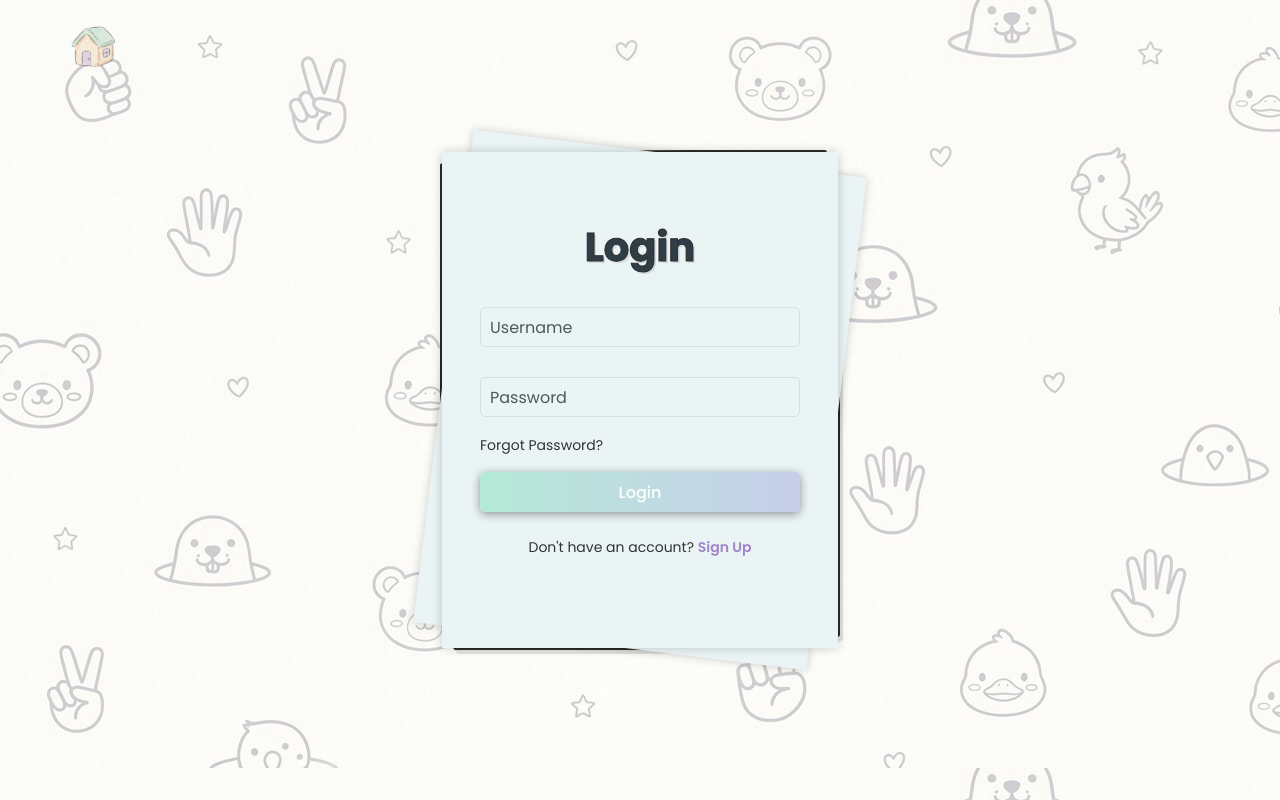
After one commit to Lojin-A/Focus_Pocus, a PHP site: page /Pages/login-signup.html in a window 1280 px wide. The commit adds this page. Run offline with PHP 8.4, Linux system fonts and the light colour scheme.

Commit message:
login-signup & fixed index

```diff
--- /dev/null
+++ b/Assets/CSS/login-signup.css
@@ -0,0 +1,225 @@
+@import url('https://fonts.googleapis.com/css2?family=Poppins:wght@300;400;500;600;700;800;900&display=swap');
+
+* {
+    margin: 0;
+    padding: 0;
+    box-sizing: border-box;
+    font-family: 'Poppins', sans-serif;
+}
+
+body {
+    display: flex;
+    justify-content: center;
+    align-items: center;
+    min-height: 100vh;
+    background-image:  linear-gradient(rgba(255, 255, 255, 0.5), rgba(255, 255, 255, 0.5)), url('../Media/Background.png');
+    overflow: hidden;
+}
+
+.wrapper {
+    position: relative;
+    width: 400px;
+    height: 500px;
+    border: 2px solid #2b2b2b;
+  border-radius: 255px 15px 225px 15px/15px 225px 15px 255px; /* Sketchy shape */
+  box-shadow: 3px 4px 0px rgba(0,0,0,0.1);
+
+}
+
+.form-wrapper {
+    position: absolute;
+    top: 0;
+    left: 0;
+    display: flex;
+    justify-content: center;
+    align-items: center;
+    width: 100%;
+    height: 100%;
+    background: #EAF4F4;
+    box-shadow: 0 0 10px rgba(0, 0, 0, .2);
+}
+
+.wrapper.animate-signUp .form-wrapper.sign-in {
+    transform: rotate(7deg);
+    animation: animateRotate .7s ease-in-out forwards;
+    animation-delay: .3s;
+}
+
+.wrapper.animate-signIn .form-wrapper.sign-in {
+    animation: animateSignIn 1.5s ease-in-out forwards;
+}
+
+@keyframes animateSignIn {
+    0% {
+        transform: translateX(0);
+    }
+
+    50% {
+        transform: translateX(-500px);
+    }
+
+    100% {
+        transform: translateX(0) rotate(7deg);
+    }
+}
+
+.wrapper .form-wrapper.sign-up {
+    transform: rotate(7deg);
+}
+
+.wrapper.animate-signIn .form-wrapper.sign-up {
+    animation: animateRotate .7s ease-in-out forwards;
+    animation-delay: .3s;
+}
+
+@keyframes animateRotate {
+    0% {
+        transform: rotate(7deg);
+    }
+
+    100% {
+        transform: rotate(0);
+        z-index: 1;
+    }
+}
+
+.wrapper.animate-signUp .form-wrapper.sign-up {
+    animation: animateSignUp 1.5s ease-in-out forwards;
+}
+
+@keyframes animateSignUp {
+    0% {
+        transform: translateX(0);
+        z-index: 1;
+    }
+
+    50% {
+        transform: translateX(500px);
+    }
+
+    100% {
+        transform: translateX(0) rotate(7deg);
+    }
+}
+
+h2 {
+    font-size: 30px;
+    color: #2F3E46;
+    text-align: center;
+    -webkit-text-stroke: 1px #312a2a; /* Dark outline */
+    text-shadow: 2px 2px 0px rgba(0,0,0,0.1); /* Slight drop shadow */
+    font-size: 2.5em;
+}
+
+.input-group {
+    position: relative;
+    width: 320px;
+    margin: 30px 0;
+}
+
+.input-group label {
+    position: absolute;
+    top: 50%;
+    left: 5px;
+    transform: translateY(-50%);
+    font-size: 16px;
+    color: #4A5A5A;
+    padding: 0 5px;
+    pointer-events: none;
+    transition: .5s;
+}
+
+.input-group input {
+    width: 100%;
+    height: 40px;
+    font-size: 16px;
+    color: #333;
+    padding: 0 10px;
+    background: transparent;
+    border: 1px solid #CFE3E3;
+    outline: none;
+    border-radius: 5px;
+}
+
+.input-group input:focus~label,
+.input-group input:valid~label {
+    top: 0;
+    font-size: 12px;
+    background: #CFE3E3;
+    border-radius: 10%;
+}
+
+.forgot-pass {
+    margin: -15px 0 15px;
+}
+
+.forgot-pass a {
+    color: #333;
+    font-size: 14px;
+    text-decoration: none;
+}
+
+.forgot-pass a:hover {
+    text-decoration: underline;
+}
+
+.btn {
+    position: relative;
+    top: 0;
+    left: 0;
+    width: 100%;
+    height: 40px;
+    background: linear-gradient(to right, #B5EAD7, #C7CEEA);
+    box-shadow: 0 2px 10px rgba(0, 0, 0, .4);
+    font-size: 16px;
+    color: #fff;
+    font-weight: 500;
+    cursor: pointer;
+    border-radius: 5px;
+    border: none;
+    outline: none;
+}
+
+.sign-link {
+    font-size: 14px;
+    text-align: center;
+    margin: 25px 0;
+}
+
+.sign-link p {
+    color: #333;
+}
+
+.sign-link p a {
+    color: #A084CA;
+    text-decoration: none;
+    font-weight: 600;
+}
+
+.sign-link p a:hover {
+    text-decoration: underline;
+}
+.home-button {
+  position: fixed;
+  top: 15px;
+  left: 60px;
+  z-index: 1000;
+  cursor: pointer;
+  transition: transform 0.3s ease;
+  display: block;
+}
+
+.home-button img {
+  width: 65px;
+  height: 65px;
+  object-fit: contain;
+  transition: all 0.3s ease;
+}
+
+.home-button:hover {
+  transform: scale(1.1);
+}
+
+.home-button:hover img {
+  filter: drop-shadow(0 0 5px rgba(79, 128, 111, 0.5));
+}
--- /dev/null
+++ b/Assets/JavaScript/login-signup.js
@@ -0,0 +1,13 @@
+const wrapper = document.querySelector('.wrapper');
+const signUpLink = document.querySelector('.signUp-link');
+const signInLink = document.querySelector('.signIn-link');
+
+signUpLink.addEventListener('click', () => {
+    wrapper.classList.add('animate-signIn');
+    wrapper.classList.remove('animate-signUp');
+});
+
+signInLink.addEventListener('click', () => {
+    wrapper.classList.add('animate-signUp');
+    wrapper.classList.remove('animate-signIn');
+});
--- a/Includes/db_connect.php
+++ b/Includes/db_connect.php
@@ -3,7 +3,7 @@
 class Database {
     private $host = "localhost";
     private $username = "root";
-    private $passwords = ["", "lomysql*123"];
+    private $passwords = ["", "Ja252267@7","lomysql*123"];
     private $db_name="focus_pocus_db";
     public $conn;
 
--- /dev/null
+++ b/Pages/login-signup.html
@@ -0,0 +1,63 @@
+<!DOCTYPE html>
+<html lang="en">
+
+<head>
+    <meta charset="UTF-8">
+    <meta http-equiv="X-UA-Compatible" content="IE=edge">
+    <meta name="viewport" content="width=device-width, initial-scale=1.0">
+    <title>Registration Form</title>
+    <link rel="stylesheet" href="../Assets/CSS/login-signup.css">
+</head>
+<body>
+     <a href="../index.php" class="home-button">
+    <img src="../Assets/Media/home-icon.png" alt="Home">
+    </a>
+    <div class="wrapper">
+        <div class="form-wrapper sign-up">
+            <form action="">
+                <h2>Sign Up</h2>
+                <div class="input-group">
+                    <input type="text" required>
+                    <label for="">Username</label>
+                </div>
+                <div class="input-group">
+                    <input type="email" required>
+                    <label for="">Email</label>
+                </div>
+                <div class="input-group">
+                    <input type="password" required>
+                    <label for="">Password</label>
+                </div>
+                <button type="submit" class="btn">Sign Up</button>
+                <div class="sign-link">
+                    <p>Already have an account? <a href="#" class="signIn-link">Sign In</a></p>
+                </div>
+            </form>
+        </div>
+
+        <div class="form-wrapper sign-in">
+            <form action="">
+                <h2>Login</h2>
+                <div class="input-group">
+                    <input type="text" required>
+                    <label for="">Username</label>
+                </div>
+                <div class="input-group">
+                    <input type="password" required>
+                    <label for="">Password</label>
+                </div>
+                <div class="forgot-pass">
+                    <a href="#">Forgot Password?</a>
+                </div>
+                <button type="submit" class="btn">Login</button>
+                <div class="sign-link">
+                    <p>Don't have an account? <a href="#" class="signUp-link">Sign Up</a></p>
+                </div>
+            </form>
+        </div>
+    </div>
+
+    <script src="../Assets/JavaScript/login-signup.js"></script>
+</body>
+
+</html>
```
Also changed, not shown: Actions/like_game.php (+8 -3 lines), Assets/CSS/index.css (+54 -104 lines), Assets/JavaScript/likes.js (+50 -14 lines), index.html (deleted, +0 -71 lines), index.php (+12 -33 lines).
